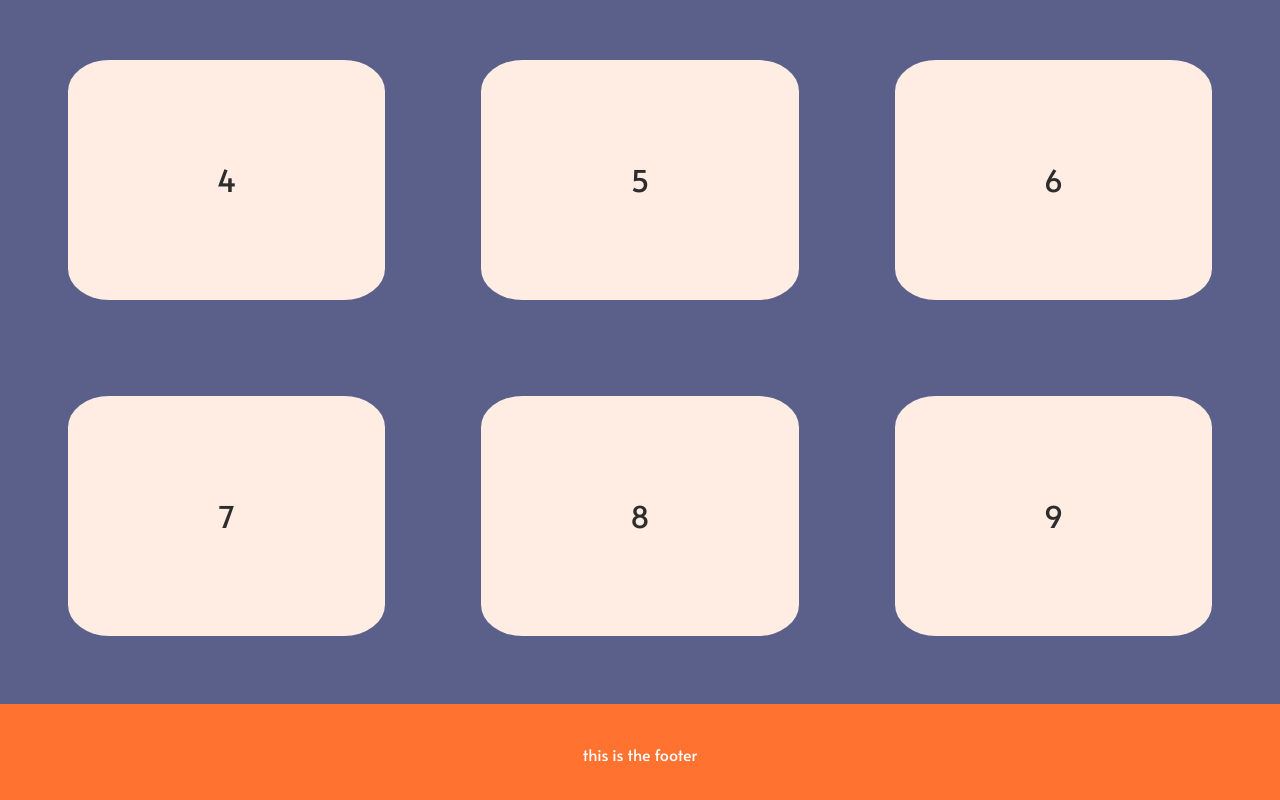
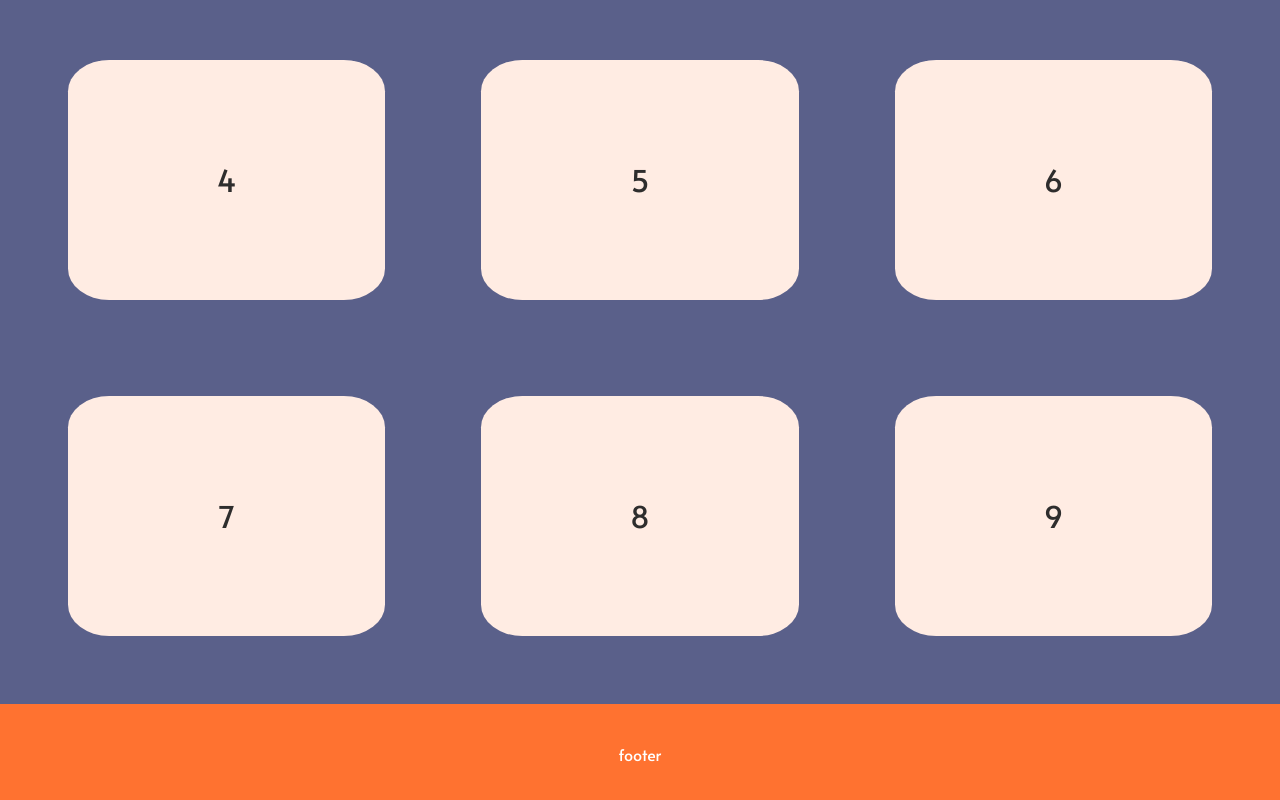
Before and after one commit to nobu-h-o/ConnectWaseda, a Next.js app in the folder frontend/: page / in a window 1280 px wide. Shown: the part 956-1756 px from the top of the page. Built offline with nearby package versions, Linux system fonts and the light colour scheme.

Commit message:
workflow test

```diff
--- a/frontend/app/components/footer.tsx
+++ b/frontend/app/components/footer.tsx
@@ -1,7 +1,7 @@
 export default function Footer() {
   return (
     <footer>
-      <p>this is the footer</p>
+      <p>footer</p>
     </footer>
   )
 }
```
